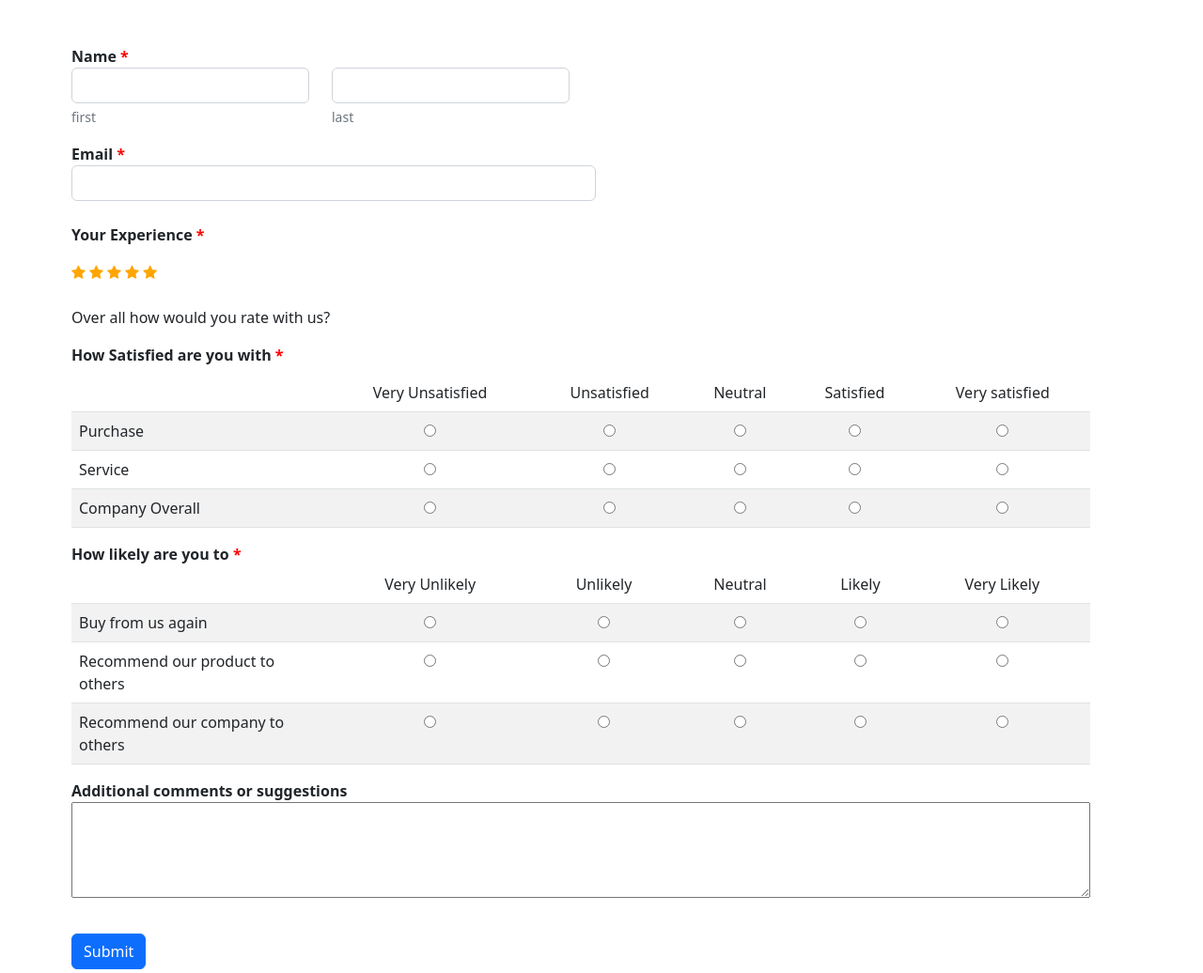
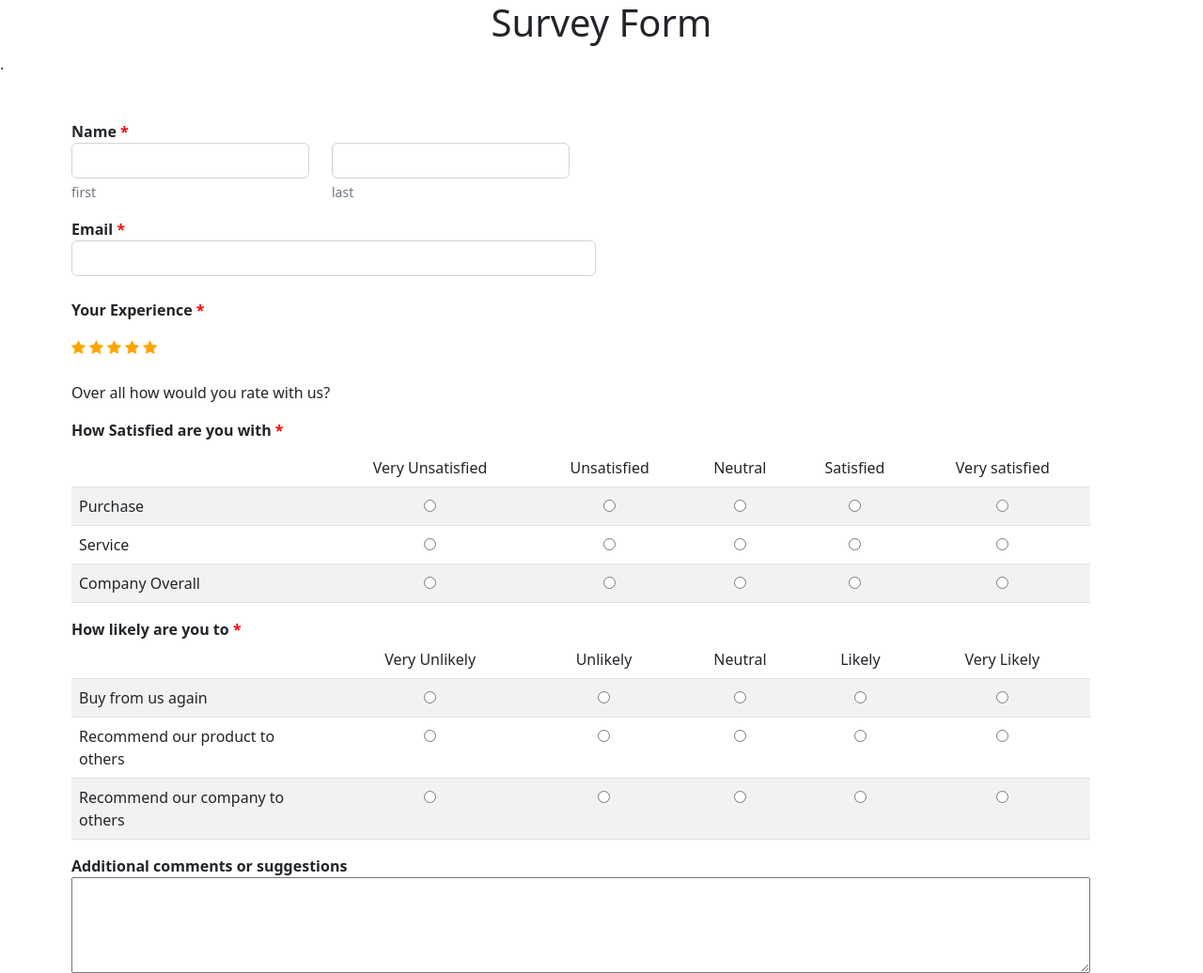
Before and after one commit to SaiPraneethPegada/BootStrapDesign-SurveyForm, a plain HTML site: page index.html in a window 1280 px wide. Shown: the top 1036 px of the page at 94% size. Drawn offline with nearby package versions, Linux system fonts and the light colour scheme.

Commit message:
heading added

```diff
--- a/index.html
+++ b/index.html
@@ -18,15 +18,17 @@
 </head>
 
 <body>
-    <form class="container m-5">
+    <h1 id="title" class="text-center">Survey Form</h1>
+    <p id="description">.</p>
+    <form id="survey-form" class="container m-5">
         <div class="form-group row m-1">
             <label for="name"><strong>Name <span class="star">*</span></strong></label>
             <span class="col-md-3 col-sm-6">
-                <input type="text" class="form-control" id="first" />
+                <input type="text" id="first-name" class="form-control" />
                 <label for="first" class="form-text text-muted">first</label>
             </span>
             <span class="col-md-3 col-sm-6">
-                <input type="text" class="form-control" id="last" />
+                <input type="text" id="last-name" class="form-control" />
                 <label for="last" class="form-text text-muted">last</label>
             </span>
         </div>
@@ -162,12 +164,6 @@
                             <label for="recommend1">Recommend our product to others</label>
                         </td>
                         <td>
-                            <input type="radio" name="recommend1" id="-2" />
-                        </td>
-                        <td>
-                            <input type="radio" name="recommend1" id="-1" />
-                        </td>
-                        <td>
                             <input type="radio" name="recommend1" id="0" />
                         </td>
                         <td>
@@ -176,16 +172,16 @@
                         <td>
                             <input type="radio" name="recommend1" id="2" />
                         </td>
+                        <td>
+                            <input type="radio" name="recommend1" id="3" />
+                        </td>
+                        <td>
+                            <input type="radio" name="recommend1" id="4" />
+                        </td>
                     </tr>
                     <tr>
                         <td col="3">
                             <label for="recommend2">Recommend our company to others</label>
-                        </td>
-                        <td>
-                            <input type="radio" name="recommend2" id="-2" />
-                        </td>
-                        <td>
-                            <input type="radio" name="recommend2" id="-1" />
                         </td>
                         <td>
                             <input type="radio" name="recommend2" id="0" />
@@ -196,6 +192,12 @@
                         <td>
                             <input type="radio" name="recommend2" id="2" />
                         </td>
+                        <td>
+                            <input type="radio" name="recommend2" id="3" />
+                        </td>
+                        <td>
+                            <input type="radio" name="recommend2" id="4" />
+                        </td>
                     </tr>
                 </tbody>
             </table>
@@ -205,8 +207,10 @@
             <br />
             <textarea id="comments" rows="4" class="col-12"></textarea>
         </div>
-        <button class="btn btn-primary m-3">Submit</button>
+        <button id="submit" class="btn btn-primary m-3">Submit</button>
     </form>
+
+    <script src="https://app.zenclass.in/sheets/v1/js/zen/suite/bundle.js"></script>
 </body>
 
 </html>
```
